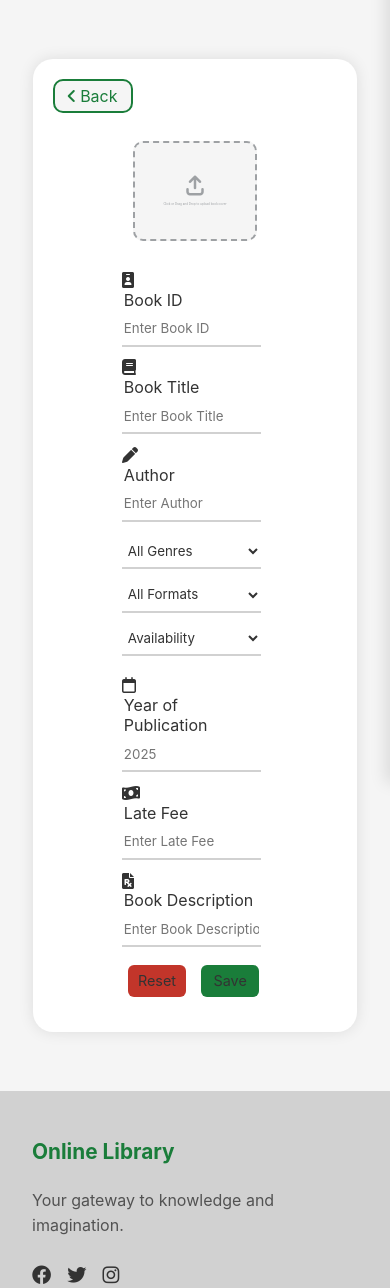
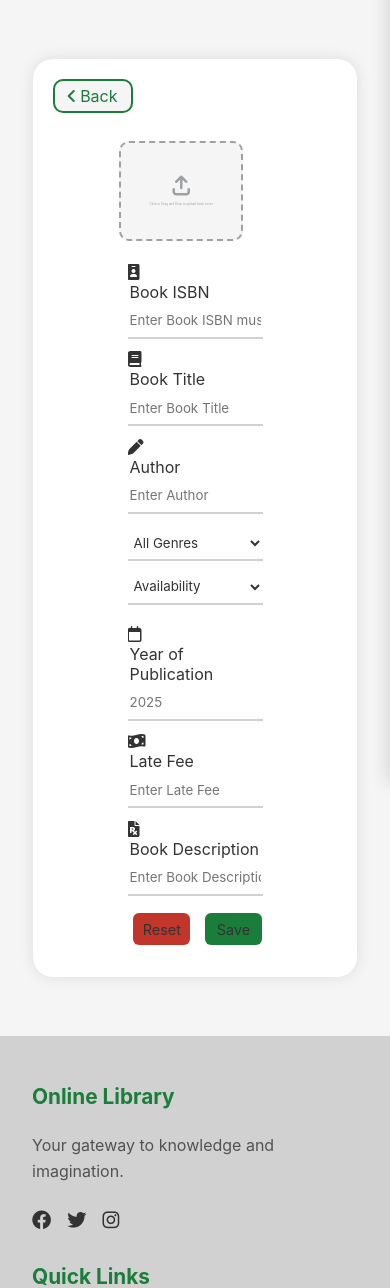
Before and after one commit to Amr-Khaled-Ahmed/Online-Library-website, a Django app: page /add-edit in a window 390 px wide. Shown: the part 61-1349 px from the top of the page. Run offline with Django 5.2, Linux system fonts and the light colour scheme.

Commit message:
Some edits in admin

```diff
--- a/backend/backend_project/frontend/static/CSS/add_edit.css
+++ b/backend/backend_project/frontend/static/CSS/add_edit.css
@@ -73,23 +73,22 @@
     box-shadow: 0px 0px 15px var(--shadow-color);
 }
 
+form {
+    display: flex;
+    justify-content: center;
+    height: 100vh;
+}
+
 .book-details {
     display: flex;
     flex-wrap: wrap;
     justify-content: center;
+    align-content: center;
     gap: 5vw;
     width: 100%;
-    overflow: hidden;
-}
-
-.details-form {
-    box-sizing: border-box;
-    display: flex;
-    flex-direction: column;
-    justify-content: space-evenly;
-    width: 45%;
-    border-radius: 10px;
-    margin: 0px 10px 30px;
+    height: fit-content;
+    padding-top: 2.5%;
+    padding-bottom: 2.5%;
 }
 
 .back-btn button {
@@ -118,7 +117,6 @@
     flex-direction: column;
     width: 38%;
     height: 100%;
-    margin: 2.5%;
 }
 
 .img-holder {
@@ -182,6 +180,11 @@
     color: #C2352A;
     font-weight: bold;
     font-size: 12px;
+}
+
+.all-fields {
+    width: 44%;
+    margin-left: 2.5%;
 }
 
 .field,
@@ -310,6 +313,10 @@
     .img-holder p {
         font-size: 3px;
     }
+
+    .book-details {
+        flex-direction: column;
+    }
 }
 
 @media (max-width: 300px) {
--- a/backend/backend_project/frontend/static/CSS/admin_dashboard.css
+++ b/backend/backend_project/frontend/static/CSS/admin_dashboard.css
@@ -81,7 +81,7 @@
 }
 
 .borrowers-list .book-details {
-    margin-right: 10%;
+    margin-right: 5%;
     margin-left: 5%;
     margin-top: 7%;
 }
@@ -439,6 +439,7 @@
     justify-content: center;
     margin: 5%;
     padding: 10%;
+    width: 100%;
     color: var(--primary-color);
     background-color: var(--form-bg-color);
     border-radius: 10px;
--- a/backend/backend_project/frontend/static/Script/add_edit.js
+++ b/backend/backend_project/frontend/static/Script/add_edit.js
@@ -5,20 +5,8 @@
         window.location.href = "./admin-dashboard";
     });
 
-    document.getElementById('id').addEventListener('input',() => {
-        if(takenID())
-            document.getElementById('id-validation').classList.remove('hide');
-        else
-            document.getElementById('id-validation').classList.add('hide');
-    });
-
     document.querySelector('form').addEventListener('submit',(e) => {
         e.preventDefault();
-
-        if(takenID()) {
-            document.getElementById('id-validation').classList.remove('hide');
-            return;
-        }
 
         // Check not empty book cover
         let img = document.querySelector('.book-cover');
@@ -27,37 +15,52 @@
             return;
         }
 
-        const bookParams = new URLSearchParams(window.location.search);
-        // Save book info
+        // book info
         const bookData = {
-            id: id.value,
+            isbn: document.getElementById('isbn').value,
             title: document.getElementById('title').value,
             author: document.getElementById('author').value,
-            // coverPath: document.querySelector('.book-cover').src,
+            coverPath: document.querySelector('.book-cover').src,
             genre: document.getElementById('genre').value,
-            format: document.getElementById('format').value,
             pubYear: document.getElementById('pub-year').value,
             availability: document.getElementById('availability').value,
-            borrowNum: (window.sessionStorage.getItem('edit') === 'true') ? bookParams.get('borrowNum') : '0',
             lateFees: document.getElementById('late-fee').value,
-            // description: document.getElementById('description').value,
-            // borrowersList: []
+            description: document.getElementById('description').value,
         };
 
-        // Send book info to admin dashboard and save there (temporary), no need with database
-        const dataParams = new URLSearchParams();
-        for(const [key,value] of Object.entries(bookData)) {
-            dataParams.append(key,value);
+        // Save book to database
+        fetch('/add-book/', {
+        method: 'POST',
+        headers: {
+            'Content-Type': 'application/json',
+            'X-CSRFToken': getCookie('csrftoken')
+            },
+        body: JSON.stringify(bookData)
+        })
+        .then(response => response.json())
+        .then(() => {
+            // Return to Admin Dashboard
+            window.sessionStorage.setItem('save') = 'true';
+            window.location.href = './admin-dashboard'
+        });
+
+    });
+
+    function getCookie(name) {
+        let cookieValue = null;
+        if (document.cookie && document.cookie !== '') {
+            const cookies = document.cookie.split(';');
+            for (let i = 0; i < cookies.length; i++) {
+                const cookie = cookies[i].trim();
+                if (cookie.startsWith(name + '=')) {
+                    cookieValue = decodeURIComponent(cookie.substring(name.length + 1));
+                    break;
+                }
+            }
         }
-        window.sessionStorage.setItem('save','true');
-        // The link is too long
-        window.sessionStorage.setItem('coverPath',document.querySelector('.book-cover').src);
-        window.sessionStorage.setItem('description',document.getElementById('description').value);
+        return cookieValue;
+    }
 
-        // Save book to database
-
-        window.location.href = `./admin_dashboard.html?${dataParams.toString()}`;
-    });
 
     // Upload book cover
     let imgHolder = document.querySelector('.img-holder');
@@ -177,21 +180,5 @@
             document.getElementById('availability').value = '';
             document.getElementById('pub-year').value = '';
         }
-        // if(!img.classList.contains('hide') && img.naturalWidth == 0) {
-        //     img.classList.add('hide');
-        //     document.querySelector('.upload').style.display = 'flex';
-        // }
     });
 });
-
-// Check not taken id
-function takenID() {
-    let books = JSON.parse(window.localStorage.getItem('books'));
-    let id = document.getElementById('id').value;
-    let taken = false;
-    books.forEach(book => {
-        if(book.id == id && window.sessionStorage.getItem('editedBook') !== id)
-            taken = true;
-    });
-    return taken;
-}
--- a/backend/backend_project/frontend/templates/frontend/pages/add_edit.html
+++ b/backend/backend_project/frontend/templates/frontend/pages/add_edit.html
@@ -55,13 +55,15 @@
                 <div class="back-btn">
                     <button id="back"><i class="fa fa-angle-left" aria-hidden="true"></i> Back</button>
                 </div>
+                <form>
                     <div class="book-details">
                         <div class="all-cover-upload">
                             <div class="img-holder">
                                 <img src alt="Book Cover" class="book-cover hide">
                                 <div class="upload">
                                     <i id="upload-icon" class="fa-solid fa-arrow-up-from-bracket"></i>
-                                <p id="msg">Click or Drag and Drop to upload book cover</p>
+                                    <p id="msg">Click or Drag and Drop to upload book
+                                        cover</p>
                                 </div>
                                 <input type="file" id="img-input" class="hide">
                             </div>
@@ -69,28 +71,23 @@
                                 <p id="book-cover-validation" class="hide">You must upload book cover</p>
                             </div>
                         </div>
-
-                    <div class="details-form">
-                        <form>
+                        <div class="all-fields">
                             <div class="field">
                                 <div class="input-header">
                                     <i class="fa-solid fa-id-badge"></i>
-                                    <label for="book-id">Book ID</label>
+                                    <label for="isbn">Book ISBN</label>
                                 </div>
-                                <input type="text" id="id" name="id"
+                                <input type="text" id="isbn" name="isbn"
                                     oninput="this.value = this.value.replace(/[^0-9]/g, '');"
-                                    placeholder="Enter Book ID"
-                                    autocomplete="off"
-                                    required>
-                                <p id="id-validation" class="hide">This ID is already Taken</p>
+                                    placeholder="Enter Book ISBN must be exactly 13 digit" minlength="13" maxlength="13"
+                                    pattern="\d{13}" autocomplete="off" required>
                             </div>
                             <div class="field">
                                 <div class="input-header">
                                     <i class="fa-solid fa-book"></i>
                                     <label for="title">Book Title</label>
                                 </div>
-                                <input type="text" id="title" name="book-title"
-                                    placeholder="Enter Book Title"
+                                <input type="text" id="title" name="book-title" placeholder="Enter Book Title"
                                     autocomplete="off" required>
                             </div>
                             <div class="field">
@@ -98,35 +95,24 @@
                                     <i class="fa-solid fa-pen"></i>
                                     <label for="author">Author</label>
                                 </div>
-                                <input type="text" id="author" name="author"
-                                    placeholder="Enter Author"
-                                    autocomplete="off"
+                                <input type="text" id="author" name="author" placeholder="Enter Author" autocomplete="off"
                                     required>
                             </div>
                             <div class="select-field">
-                                <select class="filter-select" id="genre"
-                                    name="book-genre" required>
+                                <select class="filter-select" id="genre" name="book-genre" required>
                                     <option value>All Genres</option>
                                     <option value="fiction">Fiction</option>
                                     <option value="non-fiction">Non-Fiction</option>
                                     <option value="mystery">Mystery</option>
                                     <option value="fantasy">Fantasy</option>
-                                    <option value="sci-fi">Science Fiction</option>
+                                    <option value="sci-fi">Science
+                                        Fiction</option>
                                     <option value="romance">Romance</option>
                                     <option value="biography">Biography</option>
                                     <option value="history">History</option>
                                     <option value="self-help">Self-Help</option>
                                 </select>
-                                <select class="filter-select" id="format"
-                                    name="book-format" required>
-                                    <option value>All Formats</option>
-                                    <option value="hardcover">Hardcover</option>
-                                    <option value="paperback">Paperback</option>
-                                    <option value="ebook">E-Book</option>
-                                    <option value="audiobook">Audiobook</option>
-                                </select>
-                                <select class="filter-select" id="availability"
-                                    name="book-availability" required>
+                                <select class="filter-select" id="availability" name="book-availability" required>
                                     <option value>Availability</option>
                                     <option value="available">Available</option>
                                     <option value="unavailable">Unavailable</option>
@@ -136,23 +122,19 @@
                             <div class="field">
                                 <div class="input-header">
                                     <i class="fa-regular fa-calendar"></i>
-                                    <label for="pub-year">Year of Publication</label>
+                                    <label for="pub-year">Year of
+                                        Publication</label>
                                 </div>
-                                <input type="number" id="pub-year"
-                                    oninput="this.value = this.value.replace(/[^0-9]/g, '');"
-                                    placeholder="2025"
-                                    name="year-of-publication" min="1900"
-                                    max="2025" required>
+                                <input type="number" id="pub-year" oninput="this.value = this.value.replace(/[^0-9]/g, '');"
+                                    placeholder="2025" name="year-of-publication" min="1900" max="2025" required>
                             </div>
                             <div class="field">
                                 <div class="input-header">
                                     <i class="fa-solid fa-money-bill-wave"></i>
                                     <label for="late-fee">Late Fee</label>
                                 </div>
-                                <input type="text" id="late-fee"
-                                    autocomplete="off"
-                                    oninput="this.value = this.value.replace(/[^0-9.]/g, '');"
-                                    placeholder="Enter Late Fee"
+                                <input type="text" id="late-fee" autocomplete="off"
+                                    oninput="this.value = this.value.replace(/[^0-9.]/g, '');" placeholder="Enter Late Fee"
                                     name="late-fee" required>
                             </div>
                             <div class="field">
@@ -160,19 +142,14 @@
                                     <i class="fa-solid fa-file-prescription"></i>
                                     <label for="description">Book Description</label>
                                 </div>
-                                <input type="text" id="description" name="description"
-                                    placeholder="Enter Book Description"
-                                    autocomplete="off"
-                                    required>
+                                <input type="text" id="description" name="description" placeholder="Enter Book Description"
+                                    autocomplete="off" required>
                         </div>
 
-                            <input type="reset" id="reset" name="reset"
-                                value="Reset">
-                            <input type="submit" id="save" name="save"
-                                value="Save">
+                        <input type="reset" id="reset" name="reset" value="Reset">
+                        <input type="submit" id="save" name="save" value="Save">
+                    </div>
                 </form>
-                    </div>
-                </div>
             </div>
         </main>
 
--- a/backend/backend_project/frontend/templates/frontend/pages/admin_dashboard.html
+++ b/backend/backend_project/frontend/templates/frontend/pages/admin_dashboard.html
@@ -116,7 +116,7 @@
         <section class="search-container">
             <form class="search-form" method="GET" action="{% url 'admin_dashboard' %}">
                 <div class="search-box">
-                    <input type="search" name="q" class="search-input" placeholder="Search by title, author or ID ..." value="{{ request.GET.q }}">
+                    <input type="search" name="q" class="search-input" placeholder="Search by title, author ..." value="{{ request.GET.q }}">
                     <!-- <button type="submit" class="search-btn"><i class="fas fa-search"></i></button> -->
                 </div>
 
@@ -134,13 +134,13 @@
                         <option value="self-help" {% if request.GET.genre == 'self-help' %}selected{% endif %}>Self-Help</option>
                     </select>
 
-                    <select class="filter-select format-selector" name="format">
+                    {% comment %} <select class="filter-select format-selector" name="format">
                         <option value="">All Formats</option>
                         <option value="hardcover" {% if request.GET.format == 'hardcover' %}selected{% endif %}>Hardcover</option>
                         <option value="paperback" {% if request.GET.format == 'paperback' %}selected{% endif %}>Paperback</option>
                         <option value="ebook" {% if request.GET.format == 'ebook' %}selected{% endif %}>E-Book</option>
                         <option value="audiobook" {% if request.GET.format == 'audiobook' %}selected{% endif %}>Audiobook</option>
-                    </select>
+                    </select> {% endcomment %}
 
                     <select class="filter-select sort-selector" name="sort">
                         <option value="">Sort By</option>
--- a/backend/backend_project/static/CSS/admin_dashboard.css
+++ b/backend/backend_project/static/CSS/admin_dashboard.css
@@ -81,7 +81,7 @@
 }
 
 .borrowers-list .book-details {
-    margin-right: 10%;
+    margin-right: 5%;
     margin-left: 5%;
     margin-top: 7%;
 }
@@ -439,6 +439,7 @@
     justify-content: center;
     margin: 5%;
     padding: 10%;
+    width: 100%;
     color: var(--primary-color);
     background-color: var(--form-bg-color);
     border-radius: 10px;
--- a/backend/backend_project/static/Script/admin_dashboard.js
+++ b/backend/backend_project/static/Script/admin_dashboard.js
@@ -1,4 +1,3 @@
-
 // Check if books item is not exist
 if(localStorage.getItem('books') == null) {
     let Array = [];
@@ -103,7 +102,7 @@
     checkNoBooks();
 
     document.getElementById('add-book').addEventListener('click',() => {
-        window.location.href = "./add_edit.html";
+        window.location.href = "./add-edit";
     });
 
     // Search
@@ -377,7 +376,7 @@
         window.sessionStorage.setItem('description',JSON.parse(bookContainer.dataset.info).description);
         window.sessionStorage.setItem('edit','true');
         window.sessionStorage.setItem('editedBook',JSON.parse(bookContainer.dataset.info).id);
-        window.location.href = `./add_edit.html?${dataParams.toString()}`;
+        window.location.href = `./add-edit?${dataParams.toString()}`;
     });
 
     let deleteBtn = document.createElement('button');
```
Also changed, not shown: backend/backend_project/static/CSS/add_edit.css (+19 -12 lines), backend/backend_project/static/Script/add_edit.js (+36 -49 lines), 2 other files. Lines whose indentation alone changed are shown as unchanged.
